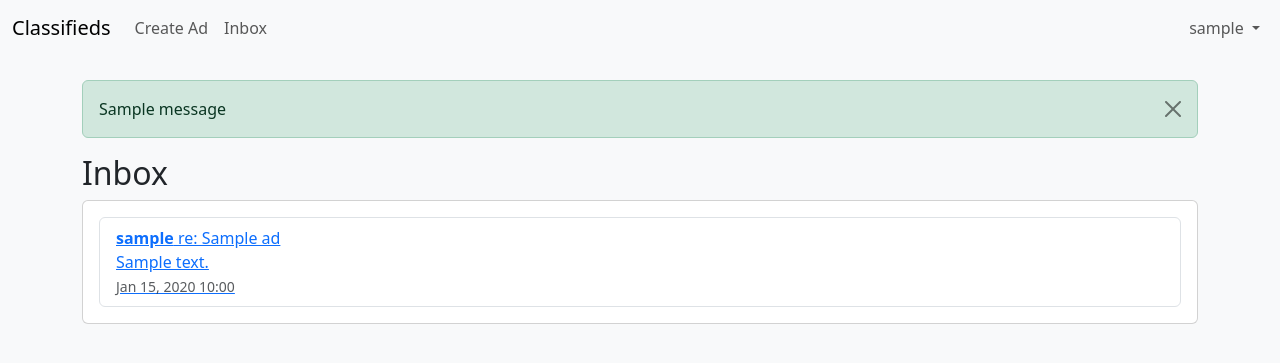
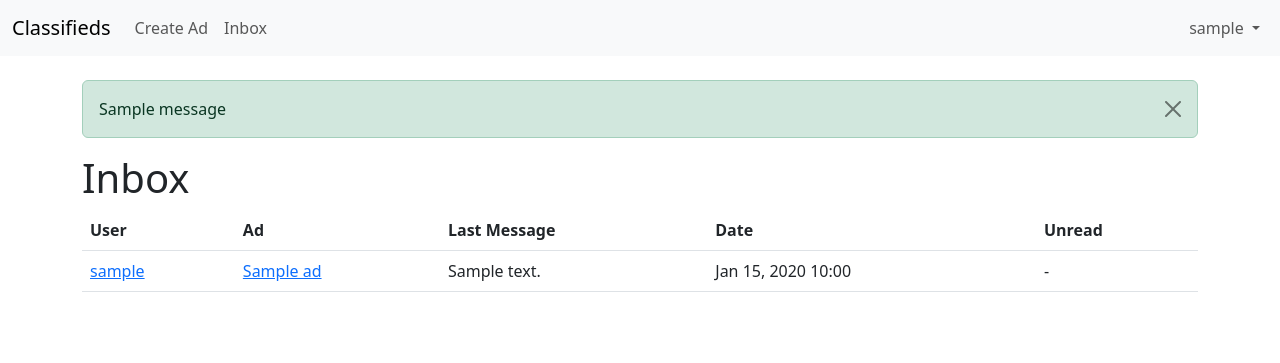
Before and after one commit to SamiHallabi/Projet_Django, a Django app: page /inbox/ in a window 1280 px wide. Shown: the top 363 px of the page. Run offline with Django 5.2, Linux system fonts and the light colour scheme; a user stored in the database is signed in; tables that the repository leaves empty hold one stand-in row (values such as "Sample post"); one stand-in notice (Sample message) is shown.

Commit message:
inbox fixed with enhancement

```diff
--- a/classifieds_platform/ads/templates/inbox.html
+++ b/classifieds_platform/ads/templates/inbox.html
@@ -1,29 +1,48 @@
 {% extends 'base.html' %}
 {% block content %}
-    <h2>Inbox</h2>
-    <div class="card">
-        <div class="card-body">
-            {% if conversations %}
-                <ul class="list-group">
+  <h1>Inbox</h1>
+    {% if conversations %}
+        <div class="table-responsive">
+            <table class="table table-hover">
+                <thead>
+                    <tr>
+                        <th>User</th>
+                        <th>Ad</th>
+                        <th>Last Message</th>
+                        <th>Date</th>
+                        <th>Unread</th>
+                    </tr>
+                </thead>
+                <tbody>
                     {% for conv in conversations %}
-                        <li class="list-group-item d-flex justify-content-between align-items-center">
-                            <div>
-                                <a href="{% if conv.ad %}{% url 'conversation' conv.user.id conv.ad.id %}{% else %}{% url 'conversation' conv.user.id %}{% endif %}">
-                                    <strong>{{ conv.user.username }}</strong>
-                                    {% if conv.ad %}re: {{ conv.ad.title }}{% endif %}
-                                    <p class="mb-0">{{ conv.last_message.content|truncatewords:10 }}</p>
-                                    <small class="text-muted">{{ conv.last_message.created_at|date:"M d, Y H:i" }}</small>
+                        <tr class="{% if conv.unread_count > 0 %}table-primary{% endif %}">
+                            <td>
+                                <a href="{% url 'conversation' user_id=conv.user.id %}">
+                                    {{ conv.user.username }}
                                 </a>
-                            </div>
-                            {% if conv.unread_count > 0 %}
-                                <span class="badge bg-primary rounded-pill">{{ conv.unread_count }}</span>
-                            {% endif %}
-                        </li>
+                            </td>
+                            <td>
+                                {% if conv.ad %}
+                                    <a href="{% url 'ad_detail' conv.ad.id %}">{{ conv.ad.title|truncatechars:30 }}</a>
+                                {% else %}
+                                    -
+                                {% endif %}
+                            </td>
+                            <td>{{ conv.last_message.content|truncatewords:10 }}</td>
+                            <td>{{ conv.last_message.created_at|date:"M d, Y H:i" }}</td>
+                            <td>
+                                {% if conv.unread_count > 0 %}
+                                    <span class="badge bg-primary">{{ conv.unread_count }}</span>
+                                {% else %}
+                                    -
+                                {% endif %}
+                            </td>
+                        </tr>
                     {% endfor %}
-                </ul>
-            {% else %}
-                <p>No conversations yet.</p>
-            {% endif %}
+                </tbody>
+            </table>
         </div>
-    </div>
+    {% else %}
+        <p class="text-muted">No conversations yet.</p>
+    {% endif %}
 {% endblock %}
--- a/classifieds_platform/ads/views.py
+++ b/classifieds_platform/ads/views.py
@@ -73,58 +73,44 @@ def ad_detail(request, ad_id):
 
 @login_required
 def inbox(request):
-    # Get all conversations (distinct sender/recipient pairs for the current user)
-    received = Message.objects.filter(recipient=request.user).values('sender', 'ad').distinct()
-    sent = Message.objects.filter(sender=request.user).values('recipient', 'ad').distinct()
+    # Get all messages involving the user
+    messages_qs = Message.objects.filter(
+        Q(sender=request.user) | Q(recipient=request.user)
+    ).select_related('sender', 'recipient', 'ad').order_by('-created_at')
 
+    # Group conversations by the other user
     conversations = []
-    seen = set()
+    seen_users = set()
 
-    for msg in received:
-        key = (msg['sender'], msg['ad'])
-        if key not in seen:
-            sender = User.objects.get(id=msg['sender'])
-            ad = Ad.objects.get(id=msg['ad']) if msg['ad'] else None
+    for msg in messages_qs:
+        other_user = msg.sender if msg.sender != request.user else msg.recipient
+        if other_user.id not in seen_users:
             last_message = Message.objects.filter(
-                sender__id=msg['sender'],
+                Q(sender=request.user, recipient=other_user) |
+                Q(sender=other_user, recipient=request.user)
+            ).order_by('-created_at').first()
+
+            unread_count = Message.objects.filter(
+                sender=other_user,
                 recipient=request.user,
-                ad=ad
-            ).order_by('-created_at').first()
-            unread_count = Message.objects.filter(
-                sender__id=msg['sender'],
-                recipient=request.user,
-                ad=ad,
                 is_read=False
             ).count()
+
+            # Get the ad for the last message, if any
+            ad = last_message.ad if last_message.ad else None
+
             conversations.append({
-                'user': sender,
+                'user': other_user,
                 'ad': ad,
                 'last_message': last_message,
                 'unread_count': unread_count
             })
-            seen.add(key)
+            seen_users.add(other_user.id)
 
-    for msg in sent:
-        key = (msg['recipient'], msg['ad'])
-        if key not in seen:
-            recipient = User.objects.get(id=msg['recipient'])
-            ad = Ad.objects.get(id=msg['ad']) if msg['ad'] else None
-            last_message = Message.objects.filter(
-                sender=request.user,
-                recipient__id=msg['recipient'],
-                ad=ad
-            ).order_by('-created_at').first()
-            conversations.append({
-                'user': recipient,
-                'ad': ad,
-                'last_message': last_message,
-                'unread_count': 0
-            })
-            seen.add(key)
+    # Sort by last message timestamp
+    conversations.sort(key=lambda x: x['last_message'].created_at, reverse=True)
 
-    conversations.sort(key=lambda x: x['last_message'].created_at if x['last_message'] else 0, reverse=True)
     return render(request, 'inbox.html', {'conversations': conversations})
-
 @login_required
 def conversation(request, user_id, ad_id=None):
     other_user = get_object_or_404(User, id=user_id)
@@ -134,16 +120,14 @@ def conversation(request, user_id, ad_id=None):
     Message.objects.filter(
         sender=other_user,
         recipient=request.user,
-        ad=ad,
         is_read=False
     ).update(is_read=True)
 
-    # Get message thread (renamed from 'messages' to 'message_list')
+    # Fetch messages between users
     message_list = Message.objects.filter(
         Q(sender=request.user, recipient=other_user) |
-        Q(sender=other_user, recipient=request.user),
-        ad=ad
-    ).order_by('created_at')
+        Q(sender=other_user, recipient=request.user)
+    ).select_related('sender', 'recipient', 'ad').order_by('created_at')
 
     if request.method == 'POST':
         form = MessageForm(request.POST)
@@ -153,13 +137,13 @@ def conversation(request, user_id, ad_id=None):
             message.recipient = other_user
             message.ad = ad
             message.save()
-            messages.success(request, 'Message sent!')  # Use django.contrib.messages
-            return redirect('conversation', user_id=user_id, ad_id=ad_id)
+            messages.success(request, 'Message sent!')
+            return redirect('conversation', user_id=user_id)
     else:
         form = MessageForm()
 
     return render(request, 'conversation.html', {
-        'messages': message_list,  # Update template variable
+        'messages': message_list,
         'form': form,
         'other_user': other_user,
         'ad': ad
--- a/classifieds_platform/static/css/styles.css
+++ b/classifieds_platform/static/css/styles.css
@@ -1,7 +1,14 @@
-body {
+/* static/css/styles.css */
+.table th, .table td {
+    vertical-align: middle;
+}
+.table-hover tbody tr:hover {
     background-color: #f8f9fa;
 }
-.card-img-top {
-    height: 200px;
-    object-fit: cover;
+.card-text, .badge {
+    margin-bottom: 0.5rem;
 }
+.conversation-message {
+    max-width: 70%;
+    display: inline-block;
+}
```
Also changed, not shown: classifieds_platform/ads/templates/conversation.html (+16 -14 lines).
